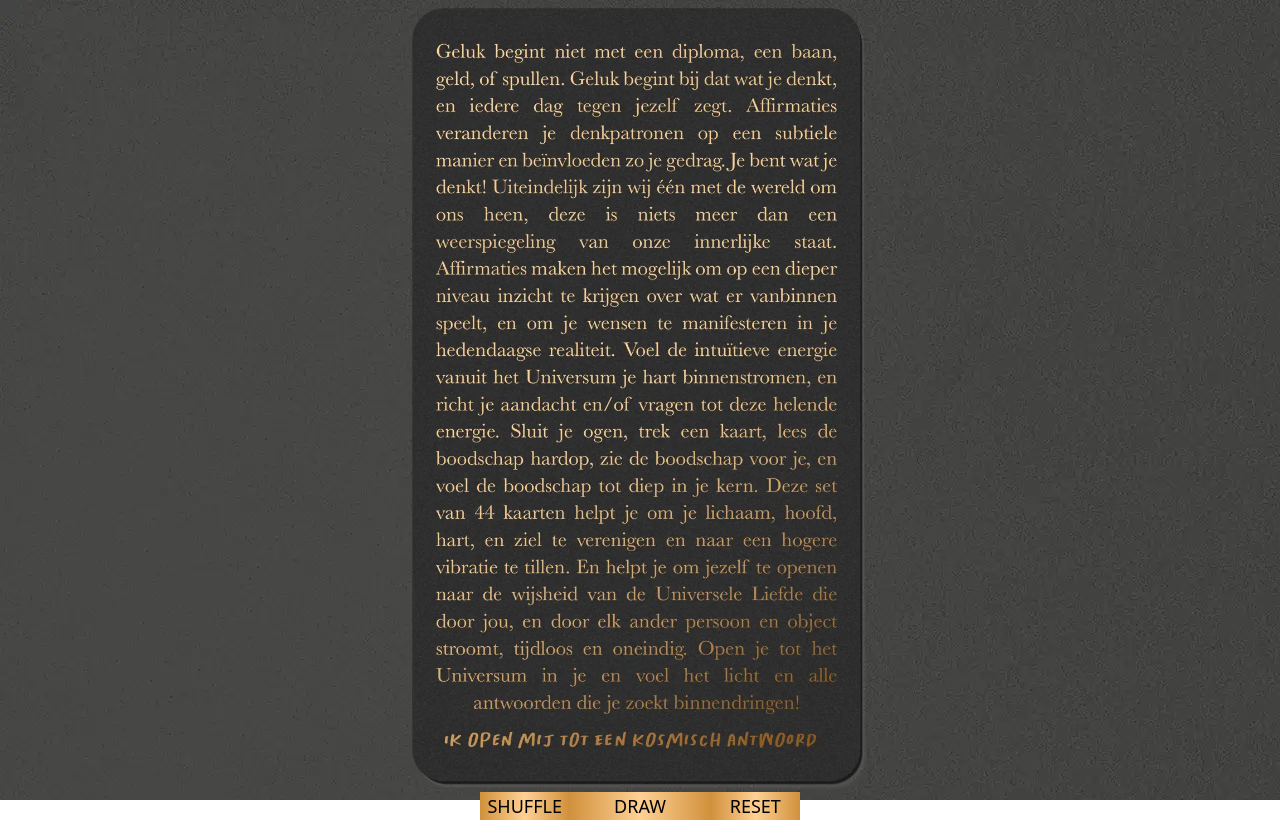
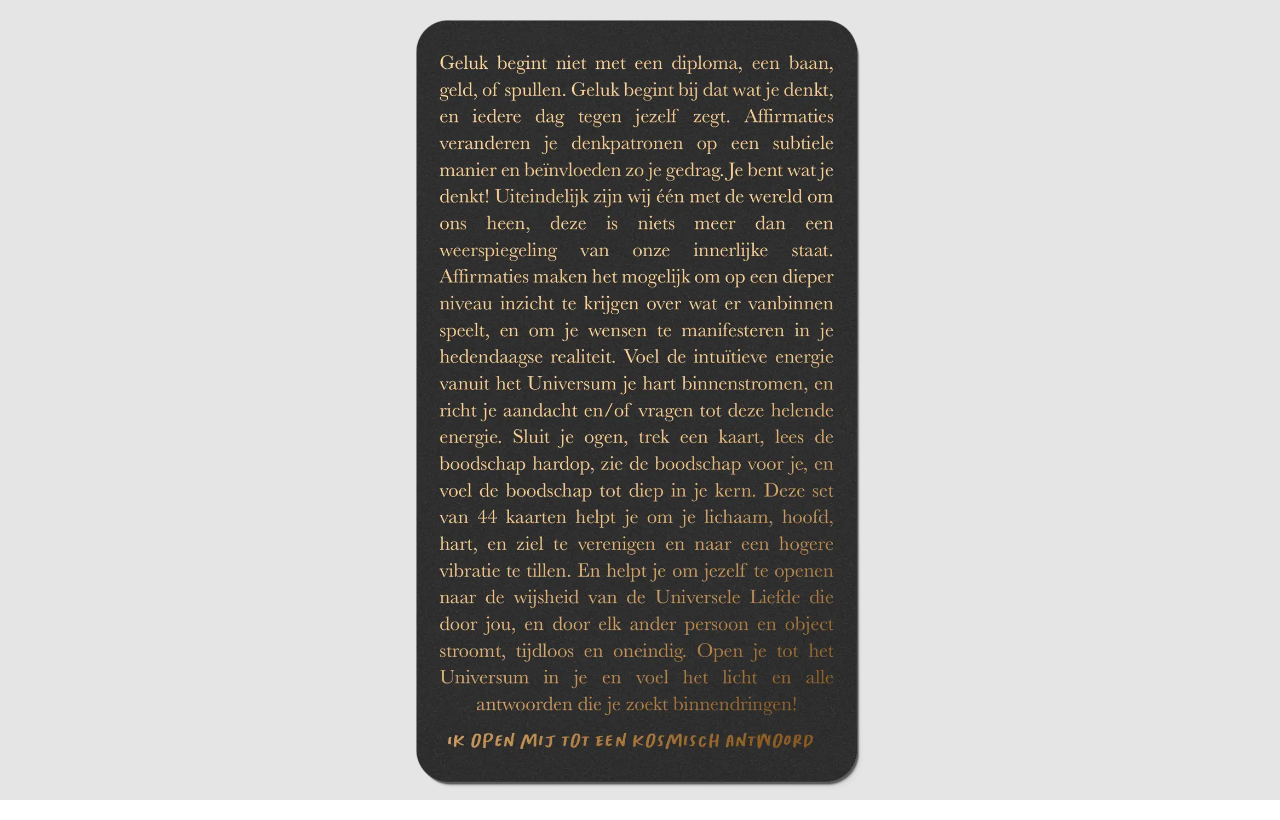
Before and after one commit to mattiasbonte/affirmation-deck, a React (Vite) app: page / in a window 1280 px wide. Built offline with nearby package versions, Linux system fonts and the light colour scheme.

Commit message:
Update Review Card Functionality

```diff
--- a/src/App.tsx
+++ b/src/App.tsx
@@ -5,21 +5,59 @@ import Card from './components/Card'
 import InfoCard from './assets/Kaarten/Varia/Info.webp'
 import Achterkant from './assets/Kaarten/Varia/Achterkant.webp'
 
+interface card {
+  element: string
+  image: string
+}
+
 const App = () => {
-  const [deck, setDeck] = useState(Deck)
-  const [activeCard, setActiveCard] = useState({ element: 'intro', image: InfoCard })
+  const [deck, setDeck]: [card[], Function] = useState(Deck)
+  const [drawnCards, setDrawnCards]: [card[], Function] = useState([])
+  const [activeCard, setActiveCard]: [card, Function] = useState({ element: 'intro', image: InfoCard })
 
   const drawCard = (): void => {
     const randIndex = Math.floor(Math.random() * deck.length)
     setActiveCard(deck[randIndex])
+    setDrawnCards([...new Set([activeCard, ...drawnCards])])
     setDeck(deck.filter((el) => el !== activeCard))
-    if (deck.length === 0) setActiveCard({ element: 'intro', image: Achterkant })
+    if (deck.length === 0) setActiveCard({ element: 'empty', image: Achterkant })
+  }
+
+  const shuffleDeck = (): void => {
+    for (let index = deck.length - 1; index > 0; index--) {
+      const randomIndex = Math.floor(Math.random() * (index + 1))
+      ;[deck[index], deck[randomIndex]] = [deck[randomIndex], deck[index]]
+    }
+    setDeck(deck)
+  }
+
+  const resetDeck = (): void => {
+    setDrawnCards([])
+    setDeck(Deck)
+    setActiveCard({ element: 'intro', image: InfoCard })
+  }
+
+  const reviewCard = (card: card): void => {
+    setDrawnCards([...drawnCards, activeCard])
+    setActiveCard(card)
+    setDrawnCards(drawnCards.filter((el) => el !== card))
   }
 
   return (
-    <div className="bg-dark-pattern max-w-screen flex flex-col w-screen h-screen p-2">
+    <div className="bg-true-gray-200 dark:bg-gray-700 max-w-screen relative flex flex-col w-screen h-screen p-2 pt-5 overflow-hidden">
+      <div className="-translate-y-28 absolute top-0 h-32 overflow-x-hidden">
+        {drawnCards.map((card, index) => (
+          <div
+            onClick={() => reviewCard(card)}
+            key={index}
+            className="hover:translate-y-28 relative inline-block w-1/6 overflow-visible transition-all duration-500 cursor-pointer"
+          >
+            <Card image={card.image} element={card.element}></Card>
+          </div>
+        ))}
+      </div>
       <Card image={activeCard.image} element={activeCard.element} />
-      <Controls drawCard={drawCard} />
+      <Controls shuffleDeck={shuffleDeck} drawCard={drawCard} resetDeck={resetDeck} />
     </div>
   )
 }
--- a/src/components/Card.tsx
+++ b/src/components/Card.tsx
@@ -1,7 +1,7 @@
 import React from 'react'
 
 const Card = ({ image, element }: { image: string; element: string }) => {
-  return image ?? image? <img src={image} className="object-contain w-full h-full" alt={element} /> : <p>No Cards</p>
+  return image ?? image ? <img src={image} className="object-contain h-full" alt={element} /> : <p>No Cards</p>
 }
 
 export default Card
--- a/src/components/Controls.tsx
+++ b/src/components/Controls.tsx
@@ -1,14 +1,24 @@
 import React from 'react'
+interface Props {
+  shuffleDeck: Function
+  drawCard: Function
+  resetDeck: Function
+}
 
-const Controls = ({ drawCard }: { drawCard: Function }) => {
-  const general = 'uppercase'
-  const font = 'text-lg uppercase'
+const Controls = ({ shuffleDeck, drawCard, resetDeck }: Props) => {
+  const general = 'h-full z-20 border-2 border:true-gray-200 dark:border-gray-700'
+  const font = 'text-[3vh] sm:text-lg'
   const gradient = 'bg-gradient-to-r from-[#d1913c] via-[#ffd194] to-[#d1913c]'
   const hover = 'hover:font-bold hover:via-amber-300'
 
   return (
-    <div className="flex items-center justify-around w-full h-10 max-w-xs mx-auto rounded-lg">
-      <button type="button" className={`${general} ${font} ${gradient} ${hover} flex-1`} title="Shuffle Deck">
+    <div className="h-[8vh] sm:h-12 my-2 flex items-center justify-around w-full max-w-xs mx-auto overflow-hidden shadow-xl">
+      <button
+        onClick={() => shuffleDeck()}
+        type="button"
+        className={`${general} ${font} ${gradient} ${hover} flex-1 rounded-l-lg`}
+        title="Shuffle Deck"
+      >
         Shuffle
       </button>
       <button
@@ -19,7 +29,12 @@ const Controls = ({ drawCard }: { drawCard: Function }) => {
       >
         Draw
       </button>
-      <button type="button" className={`${general} ${font} ${gradient} ${hover} flex-1`} title="Reset Deck">
+      <button
+        onClick={() => resetDeck()}
+        type="button"
+        className={`${general} ${font} ${gradient} ${hover} flex-1 rounded-r-lg`}
+        title="Reset Deck"
+      >
         Reset
       </button>
     </div>
--- a/src/index.css
+++ b/src/index.css
@@ -584,8 +584,19 @@ video {
 }
 
 *, ::before, ::after {
+  --tw-translate-x: 0;
+  --tw-translate-y: 0;
+  --tw-rotate: 0;
+  --tw-skew-x: 0;
+  --tw-skew-y: 0;
+  --tw-scale-x: 1;
+  --tw-scale-y: 1;
+  --tw-transform: translateX(var(--tw-translate-x)) translateY(var(--tw-translate-y)) rotate(var(--tw-rotate)) skewX(var(--tw-skew-x)) skewY(var(--tw-skew-y)) scaleX(var(--tw-scale-x)) scaleY(var(--tw-scale-y));
   --tw-border-opacity: 1;
   border-color: rgba(228, 228, 231, var(--tw-border-opacity));
+  --tw-ring-offset-shadow: 0 0 #0000;
+  --tw-ring-shadow: 0 0 #0000;
+  --tw-shadow: 0 0 #0000;
   --tw-blur: var(--tw-empty,/*!*/ /*!*/);
   --tw-brightness: var(--tw-empty,/*!*/ /*!*/);
   --tw-contrast: var(--tw-empty,/*!*/ /*!*/);
@@ -610,6 +621,10 @@ video {
   position: relative;
 }
 
+.sticky {
+  position: sticky;
+}
+
 .bottom-0 {
   bottom: 0px;
 }
@@ -618,12 +633,42 @@ video {
   left: 0px;
 }
 
+.top-2 {
+  top: 0.5rem;
+}
+
 .top-0 {
   top: 0px;
 }
 
-.col-span-2 {
-  grid-column: span 2 / span 2;
+.z-10 {
+  z-index: 10;
+}
+
+.z-0 {
+  z-index: 0;
+}
+
+.z-20 {
+  z-index: 20;
+}
+
+.z-\[-1\] {
+  z-index: -1;
+}
+
+.float-none {
+  float: none;
+}
+
+.mx-1 {
+  margin-left: 0.25rem;
+  margin-right: 0.25rem;
+}
+
+.my-2 {
+  margin-top: 0.5rem;
+  margin-bottom: 0.5rem;
 }
 
 .mx-auto {
@@ -631,157 +676,182 @@ video {
   margin-right: auto;
 }
 
-.mx-1 {
-  margin-left: 0.25rem;
-  margin-right: 0.25rem;
-}
-
 .mt-3 {
   margin-top: 0.75rem;
 }
 
-.box-border {
-  box-sizing: border-box;
+.mt-10 {
+  margin-top: 2.5rem;
 }
 
-.block {
-  display: block;
+.inline-block {
+  display: inline-block;
 }
 
 .flex {
   display: flex;
 }
 
-.grid {
-  display: grid;
+.h-screen {
+  height: 100vh;
 }
 
 .h-full {
   height: 100%;
 }
 
-.h-screen {
-  height: 100vh;
+.h-\[8vh\] {
+  height: 8vh;
 }
 
-.h-36 {
-  height: 9rem;
+.h-14 {
+  height: 3.5rem;
+}
+
+.h-16 {
+  height: 4rem;
 }
 
 .h-20 {
   height: 5rem;
 }
 
-.h-10 {
-  height: 2.5rem;
+.h-32 {
+  height: 8rem;
 }
 
-.max-h-screen {
-  max-height: 100vh;
+.h-64 {
+  height: 16rem;
 }
 
-.max-h-full {
-  max-height: 100%;
+.h-40 {
+  height: 10rem;
 }
 
-.min-h-screen {
-  min-height: 100vh;
+.h-auto {
+  height: auto;
+}
+
+.w-screen {
+  width: 100vw;
 }
 
 .w-full {
   width: 100%;
 }
 
-.w-screen {
-  width: 100vw;
+.w-1\/2 {
+  width: 50%;
 }
 
-.max-w-7xl {
-  max-width: 80rem;
+.w-1\/4 {
+  width: 25%;
 }
 
-.max-w-3xl {
-  max-width: 48rem;
+.w-1\/12 {
+  width: 8.333333%;
 }
 
-.max-w-\[100vh\] {
-  max-width: 100vh;
-}
-
-.max-w-full {
-  max-width: 100%;
-}
-
-.max-w-lg {
-  max-width: 32rem;
-}
-
-.max-w-md {
-  max-width: 28rem;
-}
-
-.max-w-sm {
-  max-width: 24rem;
+.w-1\/6 {
+  width: 16.666667%;
 }
 
 .max-w-xs {
   max-width: 20rem;
 }
 
-.max-w-xl {
-  max-width: 36rem;
-}
-
 .flex-1 {
   flex: 1 1 0%;
-}
-
-.flex-shrink {
-  flex-shrink: 1;
 }
 
 .flex-grow {
   flex-grow: 1;
 }
 
-.grid-cols-1 {
-  grid-template-columns: repeat(1, minmax(0, 1fr));
+.-translate-y-11 {
+  --tw-translate-y: -2.75rem;
+  transform: var(--tw-transform);
 }
 
-.grid-rows-6 {
-  grid-template-rows: repeat(6, minmax(0, 1fr));
+.translate-y-11 {
+  --tw-translate-y: 2.75rem;
+  transform: var(--tw-transform);
+}
+
+.-translate-y-14 {
+  --tw-translate-y: -3.5rem;
+  transform: var(--tw-transform);
+}
+
+.-translate-y-16 {
+  --tw-translate-y: -4rem;
+  transform: var(--tw-transform);
+}
+
+.-translate-y-20 {
+  --tw-translate-y: -5rem;
+  transform: var(--tw-transform);
+}
+
+.-translate-y-28 {
+  --tw-translate-y: -7rem;
+  transform: var(--tw-transform);
+}
+
+.cursor-pointer {
+  cursor: pointer;
+}
+
+.flex-row {
+  flex-direction: row;
 }
 
 .flex-col {
   flex-direction: column;
 }
 
-.flex-wrap {
-  flex-wrap: wrap;
-}
-
-.flex-wrap-reverse {
-  flex-wrap: wrap-reverse;
+.flex-nowrap {
+  flex-wrap: nowrap;
 }
 
 .items-center {
   align-items: center;
 }
 
-.justify-center {
-  justify-content: center;
+.justify-start {
+  justify-content: flex-start;
 }
 
 .justify-around {
   justify-content: space-around;
 }
 
+.overflow-auto {
+  overflow: auto;
+}
+
 .overflow-hidden {
   overflow: hidden;
 }
 
-.rounded-lg {
-  border-radius: 0.5rem;
+.overflow-visible {
+  overflow: visible;
+}
+
+.overflow-x-hidden {
+  overflow-x: hidden;
+}
+
+.overflow-y-hidden {
+  overflow-y: hidden;
+}
+
+.overflow-x-scroll {
+  overflow-x: scroll;
+}
+
+.whitespace-nowrap {
+  white-space: nowrap;
 }
 
 .rounded-t-2xl {
@@ -789,12 +859,27 @@ video {
   border-top-right-radius: 1rem;
 }
 
+.rounded-l-lg {
+  border-top-left-radius: 0.5rem;
+  border-bottom-left-radius: 0.5rem;
+}
+
+.rounded-r-lg {
+  border-top-right-radius: 0.5rem;
+  border-bottom-right-radius: 0.5rem;
+}
+
 .border {
   border-width: 1px;
 }
 
-.bg-dark-pattern {
-  background-image: url('../src/assets/Achtergrond.webp');
+.border-2 {
+  border-width: 2px;
+}
+
+.bg-true-gray-200 {
+  --tw-bg-opacity: 1;
+  background-color: rgba(229, 229, 229, var(--tw-bg-opacity));
 }
 
 .bg-gradient-to-r {
@@ -823,23 +908,17 @@ video {
   padding: 0.5rem;
 }
 
-.px-4 {
-  padding-left: 1rem;
-  padding-right: 1rem;
-}
-
 .py-2 {
   padding-top: 0.5rem;
   padding-bottom: 0.5rem;
 }
 
-.px-2 {
-  padding-left: 0.5rem;
-  padding-right: 0.5rem;
+.pt-10 {
+  padding-top: 2.5rem;
 }
 
-.text-center {
-  text-align: center;
+.pt-5 {
+  padding-top: 1.25rem;
 }
 
 .text-lg {
@@ -847,12 +926,46 @@ video {
   line-height: 1.75rem;
 }
 
+.text-\[3vh\] {
+  font-size: 3vh;
+}
+
 .uppercase {
   text-transform: uppercase;
 }
 
+.shadow-xl {
+  --tw-shadow: 0 20px 25px -5px rgba(0, 0, 0, 0.1), 0 10px 10px -5px rgba(0, 0, 0, 0.04);
+  box-shadow: var(--tw-ring-offset-shadow, 0 0 #0000), var(--tw-ring-shadow, 0 0 #0000), var(--tw-shadow);
+}
+
 .filter {
   filter: var(--tw-filter);
+}
+
+.transition-all {
+  transition-property: all;
+  transition-timing-function: cubic-bezier(0.4, 0, 0.2, 1);
+  transition-duration: 150ms;
+}
+
+.duration-500 {
+  transition-duration: 500ms;
+}
+
+.hover\:translate-y-20:hover {
+  --tw-translate-y: 5rem;
+  transform: var(--tw-transform);
+}
+
+.hover\:translate-y-24:hover {
+  --tw-translate-y: 6rem;
+  transform: var(--tw-transform);
+}
+
+.hover\:translate-y-28:hover {
+  --tw-translate-y: 7rem;
+  transform: var(--tw-transform);
 }
 
 .hover\:via-amber-300:hover {
@@ -863,24 +976,38 @@ video {
   font-weight: 700;
 }
 
+@media (prefers-color-scheme: dark) {
+  .dark\:border-gray-700 {
+    --tw-border-opacity: 1;
+    border-color: rgba(63, 63, 70, var(--tw-border-opacity));
+  }
+
+  .dark\:bg-gray-700 {
+    --tw-bg-opacity: 1;
+    background-color: rgba(63, 63, 70, var(--tw-bg-opacity));
+  }
+}
+
 @media (min-width: 640px) {
   .sm\:relative {
     position: relative;
+  }
+
+  .sm\:h-12 {
+    height: 3rem;
   }
 
   .sm\:rounded-2xl {
     border-radius: 1rem;
   }
 
-  .sm\:px-6 {
-    padding-left: 1.5rem;
-    padding-right: 1.5rem;
+  .sm\:text-lg {
+    font-size: 1.125rem;
+    line-height: 1.75rem;
+  }
+
+  .sm\:text-base {
+    font-size: 1rem;
+    line-height: 1.5rem;
   }
 }
-
-@media (min-width: 1024px) {
-  .lg\:px-8 {
-    padding-left: 2rem;
-    padding-right: 2rem;
-  }
-}
```
Also changed, not shown: src/utils/Deck.tsx (+1 -45 lines).
